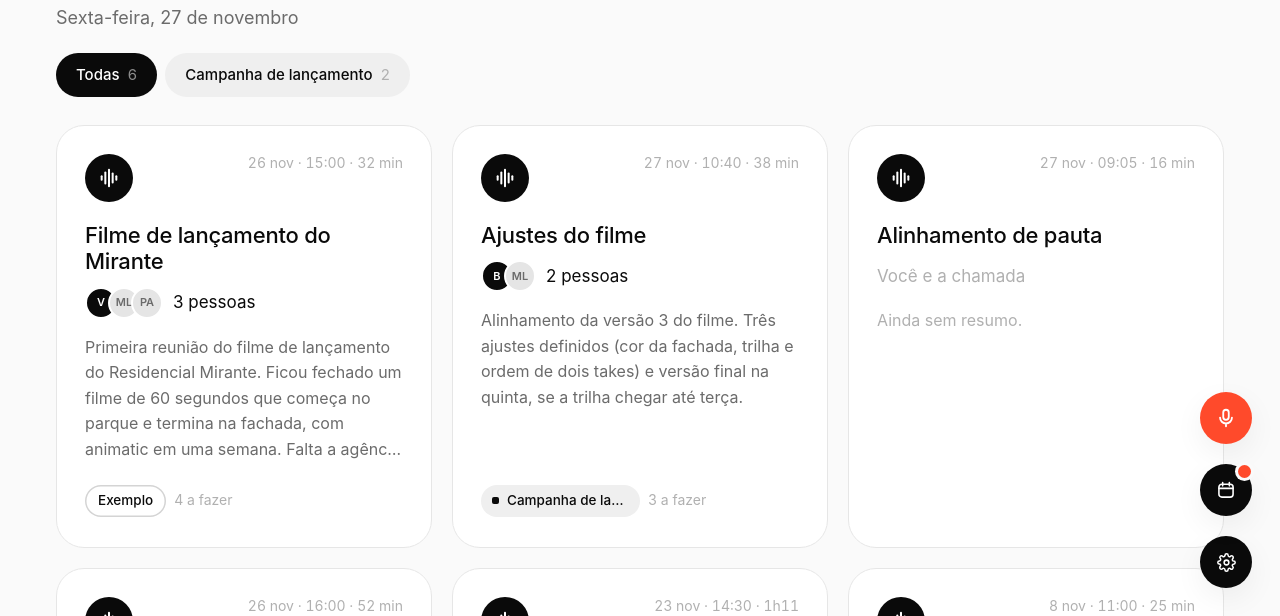
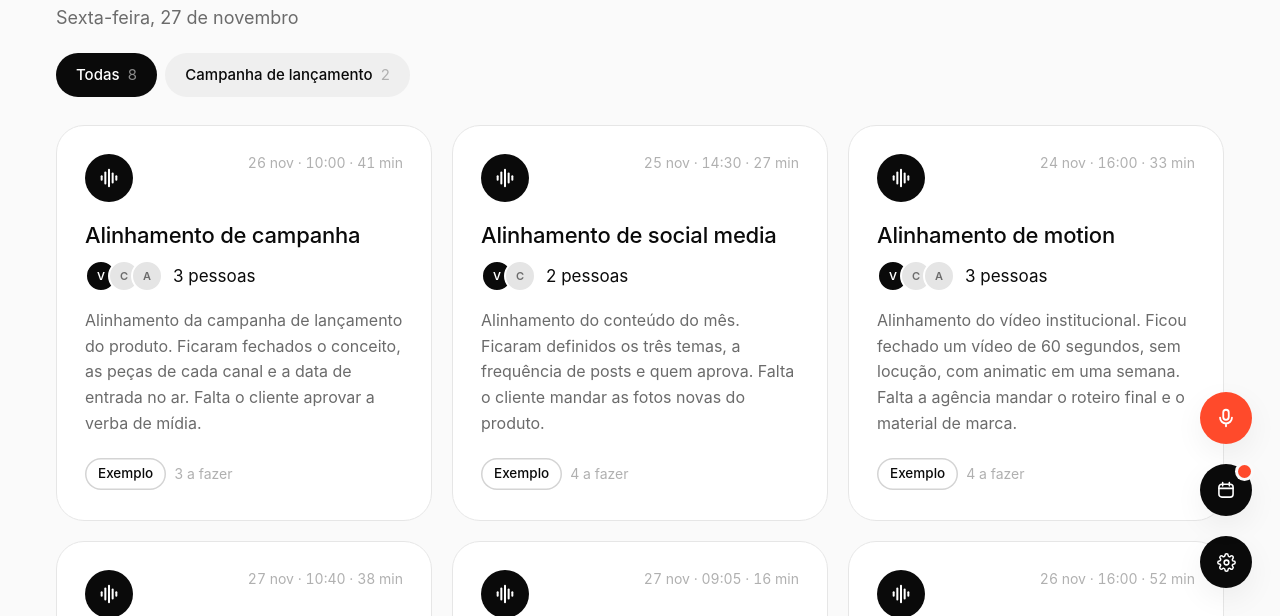
Before and after one commit to rafaelbr4z/goat-meet, a plain HTML site: page _app/ui/index.html in a window 1280 px wide. Shown: the part 184-800 px from the top of the page. Drawn offline with Linux system fonts and the light colour scheme.

Commit message:
Três reuniões de exemplo: campanha, social media e motion
Sem nome de pessoa, marca ou empreendimento. O guia do resumo passa a nomear a seção central conforme o assunto.

Co-Authored-By: Claude Fable 5.2 <noreply@anthropic.com>
Claude-Session: https://claude.ai/code/session_016xLzYE8FJPTXGiwYfoodAH

```diff
--- a/_app/ui/index.html
+++ b/_app/ui/index.html
@@ -619,64 +619,139 @@ function markdown(src) {
   return h;
 }
 
-// ---------- reunião de exemplo: aparece enquanto não existe nenhuma gravação ----------
-const EX = '_exemplo';
-function exemplo() {
-  if (exemplo.d) return exemplo.d;
-  const quando = new Date(); quando.setDate(quando.getDate() - 1); quando.setHours(15, 0, 0, 0);
-  const prazo = new Date(); prazo.setDate(prazo.getDate() + 7);
-  const resumo = 'Primeira reunião do filme de lançamento do Residencial Mirante. Ficou fechado um filme de 60 segundos que começa no parque e termina na fachada, com animatic em uma semana. Falta a agência mandar o roteiro e as imagens de fachada.';
-  const minuta = [
-    '# Filme de lançamento do Mirante',
-    '> ' + resumo,
+// ---------- reuniões de exemplo: aparecem enquanto não existe nenhuma gravação ----------
+// Três modelos, um por tipo de alinhamento. Sem nome de pessoa, marca ou empreendimento.
+const ehExemplo = (id) => String(id).indexOf('_exemplo') === 0;
+function exemplos() {
+  if (exemplos.d) return exemplos.d;
+  const dia = (n) => { const d = new Date(); d.setDate(d.getDate() + n); return pad(d.getDate()) + '/' + pad(d.getMonth() + 1); };
+  const em = (dias, h, m) => { const d = new Date(); d.setDate(d.getDate() - dias); d.setHours(h, m, 0, 0); return d.toISOString(); };
+  const monta = (n, titulo, inicio, duracaoSeg, participantes, resumo, corpo, falas) => {
+    const minuta = ['# ' + titulo, '> ' + resumo].concat(corpo).join('\n');
+    const t = corpo.filter((l) => RE_TAREFA.test(l));
+    return { id: '_exemplo' + n, exemplo: true, titulo, inicio, duracaoSeg, status: 'pronta', temMinuta: true, resumo, participantes, minuta, audio: null, ondas: [], projeto: '', erro: '',
+      tarefas: [t.filter((l) => l.match(RE_TAREFA)[1] === ' ').length, t.length], segmentos: falas.map(([s, quem, texto]) => ({ t: s, quem, texto })) };
+  };
+  return (exemplos.d = [
+    monta(1, 'Alinhamento de campanha', em(1, 10, 0), 2460, ['Você', 'Cliente', 'Agência'],
+      'Alinhamento da campanha de lançamento do produto. Ficaram fechados o conceito, as peças de cada canal e a data de entrada no ar. Falta o cliente aprovar a verba de mídia.', [
       '## Tarefas',
-    '- [ ] **Você** — montar o animatic com as imagens que já existem (prazo: ' + pad(prazo.getDate()) + '/' + pad(prazo.getMonth() + 1) + ') [18:40]',
+      '- [ ] **Agência** — enviar o plano de mídia com a divisão da verba (prazo: ' + dia(3) + ') [22:10]',
+      '- [ ] **Você** — apresentar duas rotas visuais para o filme principal (prazo: ' + dia(5) + ') [14:30]',
+      '- [ ] **Cliente** — aprovar a verba e o texto da oferta [31:45]',
+      '- [x] **Agência** — compartilhar o briefing e a pesquisa de público',
+      '## Decisões',
+      '- A campanha entra no ar em três semanas, começando pelo digital [06:20]',
+      '- Um filme principal de 30 segundos e três cortes de 10 para as redes [12:05]',
+      '- A oferta aparece só no fim das peças, nunca na abertura [17:40]',
+      '- Aprovação em duas etapas: conceito primeiro, peças depois [28:15]',
+      '## Conceito da campanha',
+      '- A ideia central é mostrar o produto resolvendo um problema do dia a dia, sem falar de preço [08:50]',
+      '- Tom leve e direto, com gente real e pouca fala',
+      '- A mesma cena de abertura liga todas as peças [10:30]',
+      '- Uma assinatura só, igual em todos os formatos',
+      '## O que foi falado',
+      '### Público',
+      '- Foco em quem já conhece a marca e ainda não comprou [04:10]',
+      '- A pesquisa mostra que a dúvida principal é o prazo de entrega [05:00]',
+      '### Mídia e verba',
+      '- A maior parte da verba vai para vídeo curto; o restante, para busca [20:30]',
+      '- Mídia de rua só entra se sobrar verba na segunda fase [23:15]',
+      '### Cronograma',
+      '- Conceito aprovado nesta semana, peças na seguinte [26:40]',
+      '- Uma semana de reserva antes da data de entrada no ar [27:30]',
+      '## Em aberto',
+      '- A verba de mídia ainda não foi aprovada',
+      '- O filme principal vai ter uma versão para TV?'
+    ], [
+      [6, 'outros', 'Vamos começar? Hoje a ideia é fechar o conceito da campanha e a lista de peças, para a produção começar na semana que vem.'],
+      [250, 'outros', 'O foco é quem já conhece a marca e ainda não comprou. A dúvida que mais aparece na pesquisa é o prazo de entrega.'],
+      [530, 'eu', 'Então eu mostraria o produto resolvendo um problema do dia a dia, sem falar de preço. A oferta entra só no fim.'],
+      [870, 'eu', 'Eu trago duas rotas visuais para o filme principal. A mesma cena de abertura pode ligar todas as peças.'],
+      [1905, 'outros', 'Combinado. A verba de mídia eu aprovo internamente e confirmo com vocês.']
+    ]),
+    monta(2, 'Alinhamento de social media', em(2, 14, 30), 1620, ['Você', 'Cliente'],
+      'Alinhamento do conteúdo do mês. Ficaram definidos os três temas, a frequência de posts e quem aprova. Falta o cliente mandar as fotos novas do produto.', [
+      '## Tarefas',
+      '- [ ] **Você** — montar o calendário do mês com o tema de cada semana (prazo: ' + dia(2) + ') [09:20]',
+      '- [ ] **Você** — editar os quatro vídeos curtos da primeira semana (prazo: ' + dia(6) + ') [15:10]',
+      '- [ ] **Cliente** — enviar as fotos novas do produto [12:40]',
+      '- [ ] **Cliente** — responder as aprovações em até um dia útil [19:05]',
+      '## Decisões',
+      '- Três posts por semana no feed e stories em todos os dias úteis [05:30]',
+      '- Vídeo curto tem prioridade sobre carrossel [07:15]',
+      '- Nada vai ao ar sem aprovação do cliente [18:20]',
+      '- Relatório no primeiro dia útil de cada mês [22:00]',
+      '## Linha editorial',
+      '- Tema 1: bastidores, mostrando como o produto é feito [06:10]',
+      '- Tema 2: dúvidas frequentes, uma por post [06:45]',
+      '- Tema 3: depoimentos de clientes, sempre em vídeo [07:00]',
+      '- Tom de conversa, frases curtas, sem jargão',
+      '## O que foi falado',
+      '### Formatos',
+      '- Vídeos de até 30 segundos, sempre com legenda [08:10]',
+      '- Carrossel só para conteúdo que pede passo a passo [08:40]',
+      '### Aprovação',
+      '- O calendário é aprovado de uma vez, no começo do mês [17:30]',
+      '- Ajuste de última hora é pedido por mensagem, com um dia de antecedência [19:05]',
+      '### Resultados',
+      '- No mês passado, os vídeos de bastidores tiveram o maior alcance [20:15]',
+      '- A meta deste mês é aumentar as mensagens recebidas, não os seguidores [21:10]',
+      '## Em aberto',
+      '- Vale colocar verba de anúncio nos vídeos que forem melhor?',
+      '- Quem responde os comentários no fim de semana?'
+    ], [
+      [5, 'eu', 'Queria fechar hoje os temas do mês e a frequência, para eu montar o calendário ainda esta semana.'],
+      [330, 'outros', 'Três posts por semana no feed está bom. E stories todo dia útil, mesmo que seja simples.'],
+      [370, 'eu', 'Fechado. Eu proponho três temas: bastidores, dúvidas frequentes e depoimentos de clientes.'],
+      [1100, 'outros', 'Só não pode ir nada ao ar sem eu ver antes. Eu respondo em até um dia útil.']
+    ]),
+    monta(3, 'Alinhamento de motion', em(3, 16, 0), 1980, ['Você', 'Cliente', 'Agência'],
+      'Alinhamento do vídeo institucional. Ficou fechado um vídeo de 60 segundos, sem locução, com animatic em uma semana. Falta a agência mandar o roteiro final e o material de marca.', [
+      '## Tarefas',
+      '- [ ] **Você** — montar o animatic com o material que já existe (prazo: ' + dia(7) + ') [18:40]',
       '- [ ] **Você** — mandar três opções de trilha para aprovação [24:10]',
       '- [ ] **Agência** — enviar o roteiro revisado [09:15]',
-    '- [ ] **Agência** — entregar as imagens de fachada e cobertura [14:30]',
-    '- [x] **Agência** — compartilhar a pasta com a identidade visual',
+      '- [ ] **Agência** — entregar o logo e as fontes em arquivo aberto [14:30]',
+      '- [x] **Cliente** — compartilhar a pasta com as filmagens',
       '## Decisões',
-    '- O filme tem 60 segundos, em 16:9, com uma versão vertical de 15 segundos [05:20]',
-    '- Começa pelo parque e pela vida do bairro, e só depois mostra o prédio [07:45]',
+      '- O vídeo tem 60 segundos, em 16:9, com uma versão vertical de 15 segundos [05:20]',
       '- Sem locução: texto na tela e trilha [11:30]',
       '- Duas rodadas de ajuste incluídas; o que passar disso é orçado à parte [27:05]',
-    '## Conceito do filme',
-    '- A ideia é "morar ao lado do parque": o bairro é o personagem, o prédio é a chegada [07:45]',
-    '- Abre com a manhã no parque, gente correndo e o café da esquina',
-    '- Um aéreo liga o parque ao terreno e mostra a distância a pé [12:50]',
-    '- Fecha na fachada ao entardecer, com o nome do empreendimento',
-    '- Referência: o filme enviado pela agência, com cortes rápidos e texto grande na tela [10:05]',
+      '- Entrega em três etapas: animatic, primeira versão e versão final [28:40]',
+      '## Conceito do vídeo',
+      '- Começa pelo problema, passa pela solução e fecha com a marca [07:45]',
+      '- Ritmo rápido no começo e mais calmo no fim',
+      '- Tipografia grande, uma ideia por tela [10:05]',
+      '- Transições por movimento de câmera, sem efeito chamativo',
       '## O que foi falado',
-    '### Imagens de drone',
-    '- As imagens atuais foram feitas ao meio-dia e ficaram duras; vale regravar no fim da tarde [13:40]',
-    '- O drone precisa pegar o prédio de frente, com o parque ao fundo [14:05]',
-    '### Lazer e paisagismo',
-    '- A praça interna e a pista de caminhada ainda estão em projeto; entram como imagem 3D [16:20]',
-    '- O paisagismo do térreo é o ponto forte e merece um take só dele [17:10]',
-    '### Material disponível',
-    '- Prontos: apartamento decorado e áreas comuns [20:15]',
-    '- Faltam fachada e cobertura, previstas para a próxima semana [14:30]',
+      '### Material bruto',
+      '- As filmagens atuais estão escuras; vale corrigir a cor antes de animar [13:40]',
+      '- Faltam imagens de detalhe do produto [14:05]',
+      '### Animação',
+      '- Os gráficos entram em 3D só nas duas cenas principais [16:20]',
+      '- O logo ganha uma animação curta de assinatura [17:10]',
+      '### Trilha e som',
+      '- Trilha instrumental, sem voz [23:30]',
+      '- Efeitos sonoros discretos nas transições [24:40]',
       '## Em aberto',
       '- A versão vertical usa as mesmas cenas ou pede um corte próprio?',
-    '- Quem aprova o animatic: a agência ou direto a incorporadora?'
-  ].join('\n');
-  const segmentos = [
-    [4, 'outros', 'Vamos começar? A ideia hoje é fechar o formato do filme do Mirante para a gente conseguir rodar o animatic ainda este mês.'],
-    [18, 'eu', 'Perfeito. Eu vi o material que vocês mandaram. Antes de falar de cena, queria fechar duração e formato.'],
-    [320, 'outros', 'Sessenta segundos no horizontal. E a incorporadora pediu um corte vertical de quinze para as redes.'],
-    [465, 'eu', 'Então eu começaria pelo parque e pela vida do bairro, e deixaria o prédio para o final, como chegada.'],
+      '- Quem aprova o animatic: a agência ou direto o cliente?'
+    ], [
+      [4, 'outros', 'Vamos começar? A ideia hoje é fechar o formato do vídeo para o animatic sair ainda este mês.'],
+      [320, 'outros', 'Sessenta segundos no horizontal, e um corte vertical de quinze para as redes.'],
       [690, 'outros', 'A gente prefere sem locução. Texto na tela e uma trilha boa resolvem.'],
-    [820, 'eu', 'As imagens de drone foram feitas ao meio-dia e ficaram duras. Vale regravar no fim da tarde, com o prédio de frente e o parque ao fundo.'],
-    [1120, 'eu', 'Com o que já existe eu monto o animatic em uma semana. Só preciso do roteiro revisado e das imagens de fachada.'],
-    [1450, 'outros', 'Combinado. Roteiro e fachada chegam na semana que vem. E manda três opções de trilha para a gente escolher.']
-  ].map(([t, quem, texto]) => ({ t, quem, texto }));
-  return (exemplo.d = { id: EX, exemplo: true, titulo: 'Filme de lançamento do Mirante', inicio: quando.toISOString(), duracaoSeg: 1920, status: 'pronta', temMinuta: true, resumo, participantes: ['Você', 'Marina Lopes', 'Pedro Antunes'], minuta, segmentos, audio: null, ondas: [], projeto: '', tarefas: [4, 5], erro: '' });
-}
+      [820, 'eu', 'As filmagens estão escuras. Eu corrijo a cor antes de animar, mas ainda faltam imagens de detalhe do produto.'],
+      [1120, 'eu', 'Com o que já existe eu monto o animatic em uma semana. Só preciso do roteiro revisado e do logo em arquivo aberto.']
+    ])
+  ]);
+}
+const exemplo = (id) => exemplos().find((e) => e.id === id);
 
 // ---------- barra de cima ----------
 function desenharTopo() {
   const foco = document.activeElement && document.activeElement.id === 'q';
-  const pronta = S.sel && S.sel !== EX && S.det && S.det.status !== 'transcrevendo' && S.det.status !== 'erro';
+  const pronta = S.sel && !ehExemplo(S.sel) && S.det && S.det.status !== 'transcrevendo' && S.det.status !== 'erro';
   const noProj = !S.sel && S.proj && projeto(S.proj);
   $('#top').innerHTML = (S.sel || noProj ? '<button class="back" id="voltar" title="' + (S.sel && S.proj ? 'Voltar ao projeto' : 'Todas as notas') + '">' + ICO.volta + '</button>' : '<div class="brand">Goat Meet</div>')
     + '<div class="search">' + ICO.lupa + '<input id="q" placeholder="Buscar" spellcheck="false" value="' + esc(S.q) + '"></div>' + (!nativo && !S.sel && !S.proj ? '<button class="btn" id="verSetup">Ver primeira abertura</button>' : '') + '<span class="sp"></span>'
@@ -725,7 +800,7 @@ function desenharCatalogo() {
   const anima = S.animar !== false; S.animar = false;
   itens.forEach((r, n) => { h += cartao(r, n, anima); });
   h += '</div>';
-  if (S.lista.length === 1 && S.lista[0].exemplo) h += '<p class="exhint">Para gravar, clique no botão vermelho antes de entrar na chamada. O cartão acima é um exemplo e some quando você gravar a primeira reunião.</p>';
+  if (S.lista.every((r) => r.exemplo)) h += '<p class="exhint">Para gravar, clique no botão vermelho antes de entrar na chamada. Os cartões acima são exemplos e somem quando você gravar a primeira reunião.</p>';
   $('#wrap').innerHTML = h;
 }
 
@@ -1162,7 +1237,7 @@ function progressoDoModelo(e) {
 }
 
 // ---------- configurações ----------
-const CFG = { tela: 'inicio', perm: { mic: true, sistema: true }, agenda: { auto: true, ligar: true, ok: true, conta: 'Google Agenda' }, avisos: { mac: true, opcoes: [30, 15, 5], antes: [30, 15, 5], novo: false }, pasta: { caminho: '~/Goat Meet/Meet', real: '~/Goat Meet/Meet', ok: true, levar: true }, geral: { login: true }, nome: 'Braz', termos: ['Cinema 4D', 'Redshift', 'After Effects', 'animatic', 'monstro', 'pilotis', 'Mirante', 'Senna Tower'], claude: { app: true, pasta: true, skill: true } };
+const CFG = { tela: 'inicio', perm: { mic: true, sistema: true }, agenda: { auto: true, ligar: true, ok: true, conta: 'Google Agenda' }, avisos: { mac: true, opcoes: [30, 15, 5], antes: [30, 15, 5], novo: false }, pasta: { caminho: '~/Goat Meet/Meet', real: '~/Goat Meet/Meet', ok: true, levar: true }, geral: { login: true }, nome: 'Braz', termos: ['Cinema 4D', 'Redshift', 'After Effects', 'animatic', 'monstro', 'pilotis', 'storyboard', 'grade'], claude: { app: true, pasta: true, skill: true } };
 async function carregarConfig() {
   if (!nativo) return;
   const c = await chamar('config');
@@ -1286,7 +1361,7 @@ function igual(v) { return JSON.stringify(v, (k, x) => (x && typeof x === 'objec
 let assinaturaLista = '';
 async function carregarLista(forcar) {
   let l = await chamar('listar') || []; const p = await chamar('projetos') || [];
-  if (!l.length && CFG.pasta.ok) { const e = exemplo(); l = [{ id: e.id, titulo: e.titulo, inicio: e.inicio, duracaoSeg: e.duracaoSeg, status: e.status, temMinuta: true, resumo: e.resumo, participantes: e.participantes, projeto: '', tarefas: e.tarefas, exemplo: true }]; }
+  if (!l.length && CFG.pasta.ok) l = exemplos().map((e) => ({ id: e.id, titulo: e.titulo, inicio: e.inicio, duracaoSeg: e.duracaoSeg, status: e.status, temMinuta: true, resumo: e.resumo, participantes: e.participantes, projeto: '', tarefas: e.tarefas, exemplo: true }));
   const a = igual([l, p]);
   if (a === assinaturaLista && !forcar) return;
   if (!forcar && (editando() || S.menu)) return;
@@ -1307,12 +1382,12 @@ function editando() { const e = document.activeElement; return S.editar || !!e &
 
 async function abrir(id, aba, semRolar) {
   if (S.editar && S.det && S.det.id !== id) fimEdicao(true);
-  const d = id === EX ? exemplo() : await chamar('abrir', { id });
+  const d = ehExemplo(id) ? exemplo(id) : await chamar('abrir', { id });
   if (!d || !d.id) return;
   S.sel = id; S.det = d;
   S.aba = aba || (d.minuta ? 'minuta' : 'transcricao');
   const pronta = d.status !== 'transcrevendo' && d.status !== 'erro';
-  if (!S.gravando && pronta && id !== EX && (d.audio || !nativo) && (!S.som || S.som.id !== id)) {
+  if (!S.gravando && pronta && !ehExemplo(id) && (d.audio || !nativo) && (!S.som || S.som.id !== id)) {
     audio.pause();
     S.som = { id, titulo: d.titulo, dur: d.duracaoSeg, ondas: d.ondas || [] };
     if (d.audio) audio.src = nativo ? id : d.audio; else audio.removeAttribute('src');
@@ -1343,7 +1418,7 @@ function pedidoClaude(tipo, titulo, id) {
   return 'Faz o resumo' + onde;
 }
 async function enviarClaude(id, tipo) {
-  if (id === EX) return aviso('Este é só um exemplo.');
+  if (ehExemplo(id)) return aviso('Este é só um exemplo.');
   const r = S.det && S.det.id === id ? S.det : S.lista.find((x) => x.id === id);
   if (!r) return;
   const texto = pedidoClaude(tipo || (r.temMinuta || r.minuta ? 'livre' : 'resumo'), r.titulo, id);
@@ -1381,7 +1456,7 @@ function desenharDoca() {
   progresso();
 }
 async function ouvir(id, t) {
-  if (id === EX) return aviso('O exemplo não tem áudio.');
+  if (ehExemplo(id)) return aviso('O exemplo não tem áudio.');
   const d = S.det && S.det.id === id ? S.det : await chamar('abrir', { id });
   if (!d || !d.id) return;
   if (!d.audio && nativo) return aviso('Essa reunião não tem áudio.');
@@ -1546,7 +1621,7 @@ document.addEventListener('click', async (ev) => {
       setTimeout(() => { if (b.isConnected) { b.classList.remove('sure'); b.innerHTML = ICO.lixo; } }, 3000);
       return;
     }
-    if ((ev.shiftKey || ev.metaKey) && id !== EX) return marcar(id);
+    if ((ev.shiftKey || ev.metaKey) && !ehExemplo(id)) return marcar(id);
     S.marc = new Set(); S.armado = false;
     return abrir(id);
   }
@@ -1572,7 +1647,7 @@ document.addEventListener('contextmenu', (ev) => {
   ev.preventDefault();
   const c = ev.target.closest('.card');
   if (S.menu) fecharMenu();
-  if (!c || S.sel || c.dataset.id === EX) return;
+  if (!c || S.sel || ehExemplo(c.dataset.id)) return;
   const id = c.dataset.id, temp = !S.marc.has(id);
   if (temp) { S.marc = new Set([id]); S.armado = false; redesenharLista(); }
   abrirMenu(ev.clientX, ev.clientY, 'tudo', temp);
@@ -1734,14 +1809,13 @@ function dadosExemplo() {
     '- O valor não foi fechado na chamada'
   ].join('\n');
   const base = { segmentos: seg, audio: null, ondas };
-  return [
-    exemplo(),
+  return exemplos().concat([
     Object.assign({ id: 'a', titulo: 'Ajustes do filme', inicio: h(0, 10, 40), duracaoSeg: 2280, agenda: { tipo: 'criado' }, status: 'pronta', resumo: 'Alinhamento da versão 3 do filme. Três ajustes definidos (cor da fachada, trilha e ordem de dois takes) e versão final na quinta, se a trilha chegar até terça.', participantes: ['Braz', 'Marina Lopes'], minuta, projeto: 'p2' }, base),
     Object.assign({ id: 'b', titulo: 'Alinhamento de pauta', inicio: h(0, 9, 5), duracaoSeg: 940, agenda: { tipo: 'criado' }, status: 'pronta', resumo: '', participantes: [], minuta: null }, base),
     Object.assign({ id: 'c', titulo: 'Reunião 26/11 16:00', inicio: h(1, 16, 0), duracaoSeg: 3120, agenda: { tipo: 'criado' }, status: 'transcrevendo', resumo: '', participantes: [], minuta: null }, base, { segmentos: [] }),
     Object.assign({ id: 'd', titulo: 'Kickoff da campanha de lançamento', inicio: h(4, 14, 30), duracaoSeg: 4260, agenda: { tipo: 'evento', titulo: 'Kickoff campanha' }, status: 'pronta', resumo: 'Escopo do filme e das peças de apoio, cronograma em três entregas e quem aprova cada etapa. O roteiro fica com a agência; o animatic sai em duas semanas.', participantes: ['Braz', 'Carla Dias', 'Pedro Antunes', 'Lia Moura'], minuta: kickoff, projeto: 'p2' }, base),
     Object.assign({ id: 'e', titulo: 'Orçamento das animações de painel', inicio: h(19, 11, 0), duracaoSeg: 1500, agenda: { tipo: 'criado' }, status: 'pronta', resumo: 'Proposta por projeto, com duas rodadas de ajuste incluídas. Prazo de 15 dias a partir da aprovação do storyboard.', participantes: ['Braz', 'Rui Prado'], minuta: orc }, base)
-  ];
+  ]);
 }
 </script>
 </body>
```
Also changed, not shown: 1 other file. Lines whose indentation alone changed are shown as unchanged.
